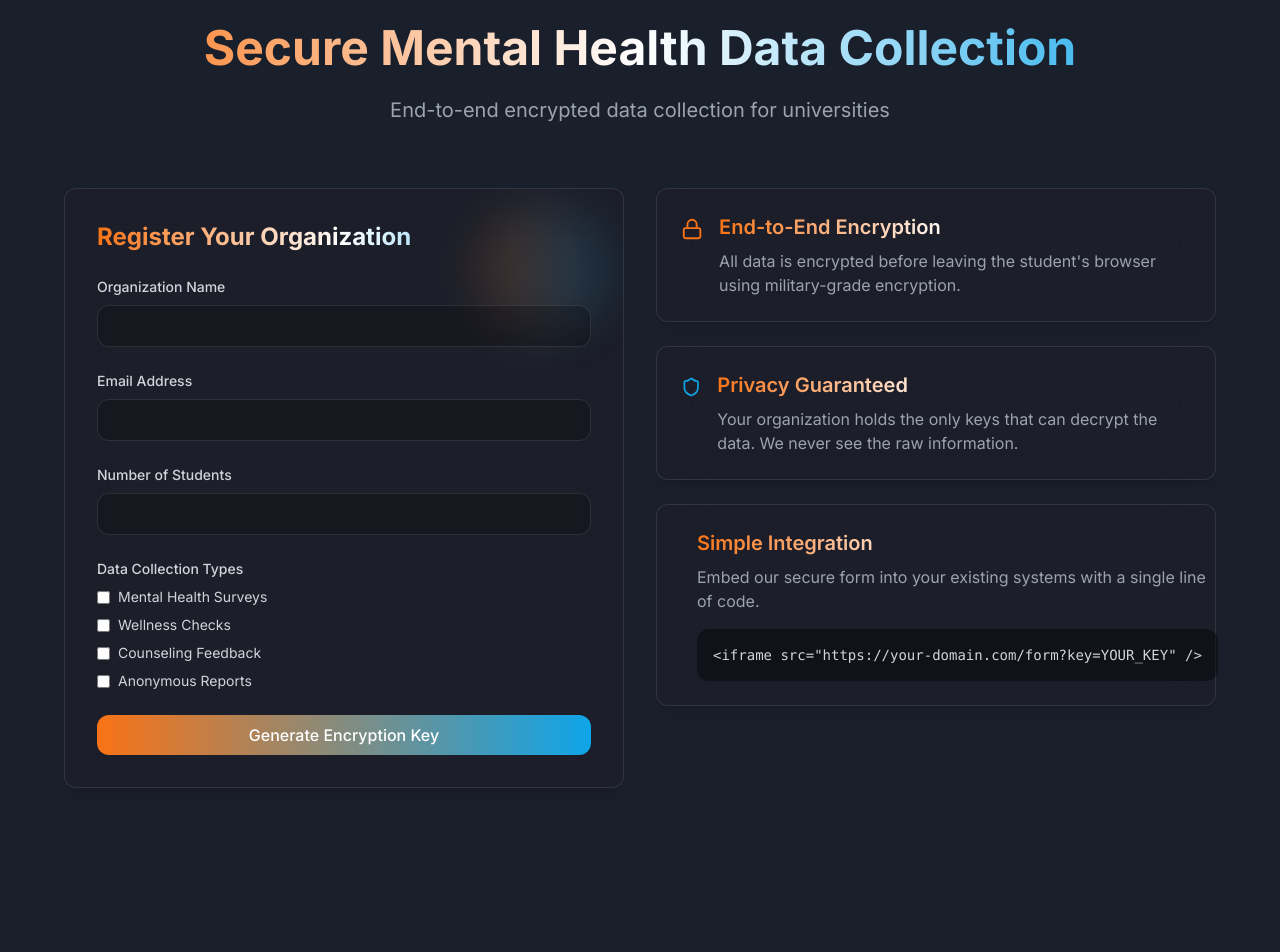
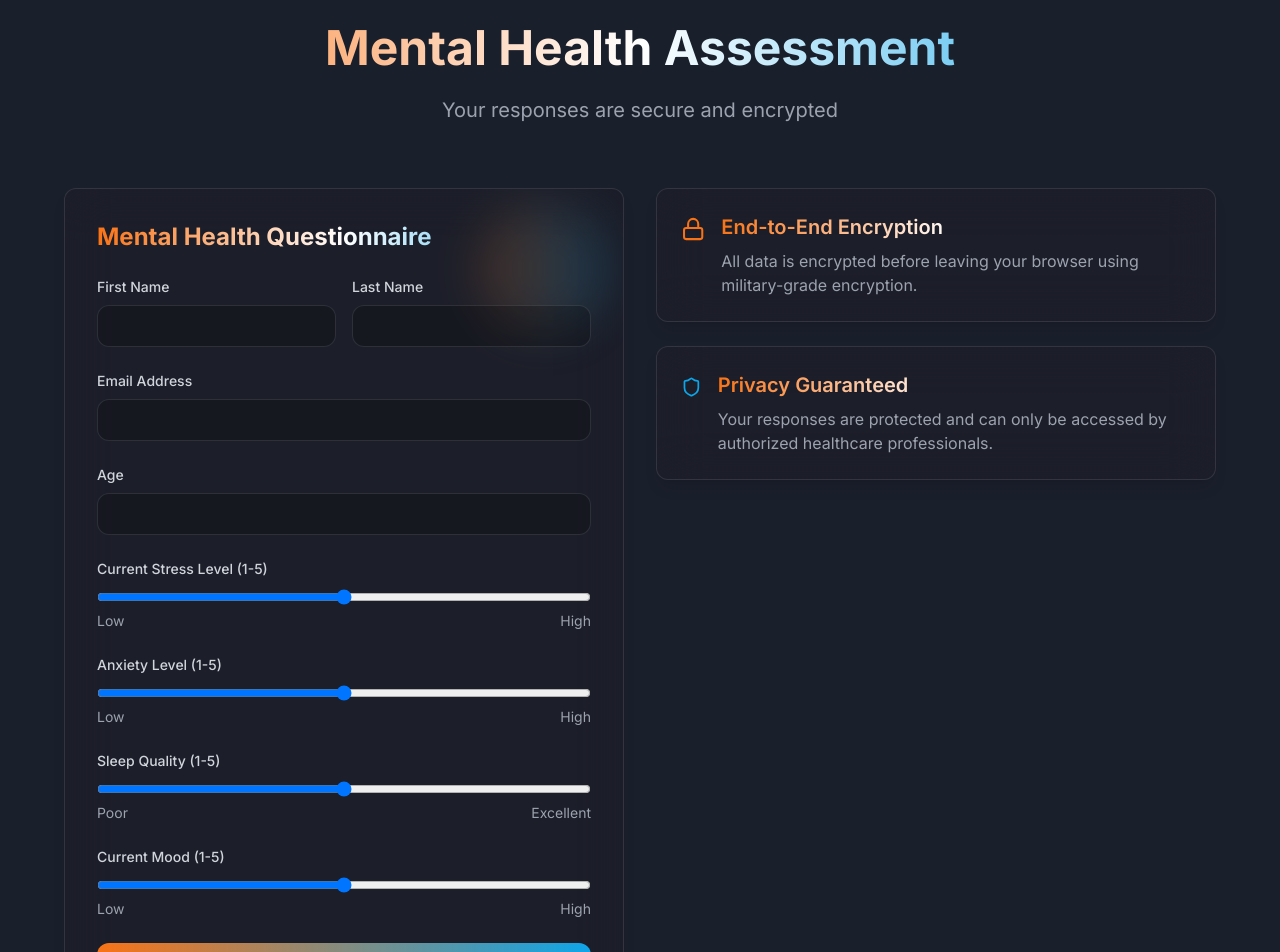
Before and after one commit to zoraizmohammad/treehacks-2025, a React (Vite) app: page / in a window 1280 px wide. Shown: the top 952 px of the page. Before the commit the page ends 812 px from the top, so only its background shows below. Built offline with nearby package versions, Linux system fonts and the light colour scheme.

Commit message:
Refactor: Update index page UI
The index page UI has been refactored to display a mental health survey form for students instead of the organization registration form.  The public key display and privacy/encryption information remain. The "Simple Integration" section has been removed.

```diff
--- a/src/pages/Index.tsx
+++ b/src/pages/Index.tsx
@@ -1,30 +1,38 @@
 
 import { useState } from "react";
 import { motion } from "framer-motion";
-import { Lock, Shield, Key } from "lucide-react";
+import { Lock, Shield } from "lucide-react";
 import { useToast } from "@/hooks/use-toast";
 
-const generatePublicKey = () => {
-  return `pk_${Math.random().toString(36).substring(2, 15)}`;
+// Simulated encryption function - in real app would use actual encryption
+const encryptData = (data: any, publicKey: string) => {
+  return JSON.stringify(data) + `_encrypted_with_${publicKey}`;
 };
 
 const Index = () => {
   const [formData, setFormData] = useState({
-    organizationName: "",
+    firstName: "",
+    lastName: "",
     email: "",
-    studentCount: "",
-    dataTypes: [] as string[],
+    age: "",
+    stressLevel: "3",
+    anxiety: "3",
+    sleep: "3",
+    mood: "3"
   });
 
   const { toast } = useToast();
 
   const handleSubmit = (e: React.FormEvent) => {
     e.preventDefault();
-    const publicKey = generatePublicKey();
+    const publicKey = "pk_demo123"; // In real app, this would be provided by the organization
+
+    // Simulate encryption
+    const encryptedData = encryptData(formData, publicKey);
 
     toast({
-      title: "Encryption Key Generated!",
-      description: `Your public key is: ${publicKey}`,
+      title: "Response Submitted Securely!",
+      description: "Your data has been encrypted and sent.",
     });
   };
 
@@ -37,10 +45,10 @@ const Index = () => {
           className="text-center mb-16"
         >
           <h1 className="text-5xl font-bold rainbow-text mb-6">
-            Secure Mental Health Data Collection
+            Mental Health Assessment
           </h1>
           <p className="text-xl text-gray-400 max-w-2xl mx-auto">
-            End-to-end encrypted data collection for universities
+            Your responses are secure and encrypted
           </p>
         </motion.div>
 
@@ -52,19 +60,33 @@ const Index = () => {
             className="glass-card p-8 relative overflow-hidden"
           >
             <div className="encryption-visualizer" />
-            <h2 className="text-2xl font-bold mb-6 rainbow-text">Register Your Organization</h2>
+            <h2 className="text-2xl font-bold mb-6 rainbow-text">Mental Health Questionnaire</h2>
             <form onSubmit={handleSubmit} className="space-y-6 relative z-10">
+              <div className="grid grid-cols-2 gap-4">
                 <div>
                   <label className="block text-sm font-medium text-gray-300 mb-2">
-                  Organization Name
+                    First Name
                   </label>
                   <input
                     type="text"
                     className="input-field"
-                  value={formData.organizationName}
-                  onChange={(e) => setFormData({ ...formData, organizationName: e.target.value })}
+                    value={formData.firstName}
+                    onChange={(e) => setFormData({ ...formData, firstName: e.target.value })}
                     required
                   />
+                </div>
+                <div>
+                  <label className="block text-sm font-medium text-gray-300 mb-2">
+                    Last Name
+                  </label>
+                  <input
+                    type="text"
+                    className="input-field"
+                    value={formData.lastName}
+                    onChange={(e) => setFormData({ ...formData, lastName: e.target.value })}
+                    required
+                  />
+                </div>
               </div>
 
               <div>
@@ -82,43 +104,101 @@ const Index = () => {
 
               <div>
                 <label className="block text-sm font-medium text-gray-300 mb-2">
-                  Number of Students
+                  Age
                 </label>
                 <input
                   type="number"
                   className="input-field"
-                  value={formData.studentCount}
-                  onChange={(e) => setFormData({ ...formData, studentCount: e.target.value })}
+                  value={formData.age}
+                  onChange={(e) => setFormData({ ...formData, age: e.target.value })}
                   required
+                  min="18"
+                  max="100"
                 />
               </div>
 
               <div>
                 <label className="block text-sm font-medium text-gray-300 mb-2">
-                  Data Collection Types
+                  Current Stress Level (1-5)
                 </label>
-                <div className="space-y-2">
-                  {["Mental Health Surveys", "Wellness Checks", "Counseling Feedback", "Anonymous Reports"].map((type) => (
-                    <label key={type} className="flex items-center space-x-2">
                 <input
-                        type="checkbox"
-                        className="rounded border-gray-600 bg-black/20 text-[#0EA5E9]"
-                        onChange={(e) => {
-                          const newTypes = e.target.checked
-                            ? [...formData.dataTypes, type]
-                            : formData.dataTypes.filter(t => t !== type);
-                          setFormData({ ...formData, dataTypes: newTypes });
-                        }}
+                  type="range"
+                  className="w-full"
+                  min="1"
+                  max="5"
+                  value={formData.stressLevel}
+                  onChange={(e) => setFormData({ ...formData, stressLevel: e.target.value })}
                 />
-                      <span className="text-sm text-gray-300">{type}</span>
+                <div className="flex justify-between text-sm text-gray-400">
+                  <span>Low</span>
+                  <span>High</span>
+                </div>
+              </div>
+
+              <div>
+                <label className="block text-sm font-medium text-gray-300 mb-2">
+                  Anxiety Level (1-5)
                 </label>
-                  ))}
+                <input
+                  type="range"
+                  className="w-full"
+                  min="1"
+                  max="5"
+                  value={formData.anxiety}
+                  onChange={(e) => setFormData({ ...formData, anxiety: e.target.value })}
+                />
+                <div className="flex justify-between text-sm text-gray-400">
+                  <span>Low</span>
+                  <span>High</span>
+                </div>
+              </div>
+
+              <div>
+                <label className="block text-sm font-medium text-gray-300 mb-2">
+                  Sleep Quality (1-5)
+                </label>
+                <input
+                  type="range"
+                  className="w-full"
+                  min="1"
+                  max="5"
+                  value={formData.sleep}
+                  onChange={(e) => setFormData({ ...formData, sleep: e.target.value })}
+                />
+                <div className="flex justify-between text-sm text-gray-400">
+                  <span>Poor</span>
+                  <span>Excellent</span>
+                </div>
+              </div>
+
+              <div>
+                <label className="block text-sm font-medium text-gray-300 mb-2">
+                  Current Mood (1-5)
+                </label>
+                <input
+                  type="range"
+                  className="w-full"
+                  min="1"
+                  max="5"
+                  value={formData.mood}
+                  onChange={(e) => setFormData({ ...formData, mood: e.target.value })}
+                />
+                <div className="flex justify-between text-sm text-gray-400">
+                  <span>Low</span>
+                  <span>High</span>
                 </div>
               </div>
 
               <button type="submit" className="glass-button w-full">
-                Generate Encryption Key
+                Submit Securely
               </button>
+
+              <p className="text-xs text-gray-500 text-center mt-4">
+                Your data will be encrypted using public key:{" "}
+                <code className="bg-black/20 px-2 py-1 rounded">
+                  pk_demo123
+                </code>
+              </p>
             </form>
           </motion.div>
 
@@ -134,7 +214,7 @@ const Index = () => {
                 <div>
                   <h3 className="text-xl font-semibold mb-2 rainbow-text">End-to-End Encryption</h3>
                   <p className="text-gray-400">
-                    All data is encrypted before leaving the student's browser using military-grade encryption.
+                    All data is encrypted before leaving your browser using military-grade encryption.
                   </p>
                 </div>
               </div>
@@ -146,23 +226,8 @@ const Index = () => {
                 <div>
                   <h3 className="text-xl font-semibold mb-2 rainbow-text">Privacy Guaranteed</h3>
                   <p className="text-gray-400">
-                    Your organization holds the only keys that can decrypt the data. We never see the raw information.
+                    Your responses are protected and can only be accessed by authorized healthcare professionals.
                   </p>
-                </div>
-              </div>
-            </div>
-
-            <div className="glass-card p-6">
-              <div className="flex items-start space-x-4">
-                <Key className="w-8 h-8 text-[#F97316]" />
-                <div>
-                  <h3 className="text-xl font-semibold mb-2 rainbow-text">Simple Integration</h3>
-                  <p className="text-gray-400">
-                    Embed our secure form into your existing systems with a single line of code.
-                  </p>
-                  <pre className="mt-4 bg-black/40 p-4 rounded-lg text-sm overflow-x-auto text-gray-300">
-                    {`<iframe src="https://your-domain.com/form?key=YOUR_KEY" />`}
-                  </pre>
                 </div>
               </div>
             </div>
```
Lines whose indentation alone changed are shown as unchanged.
